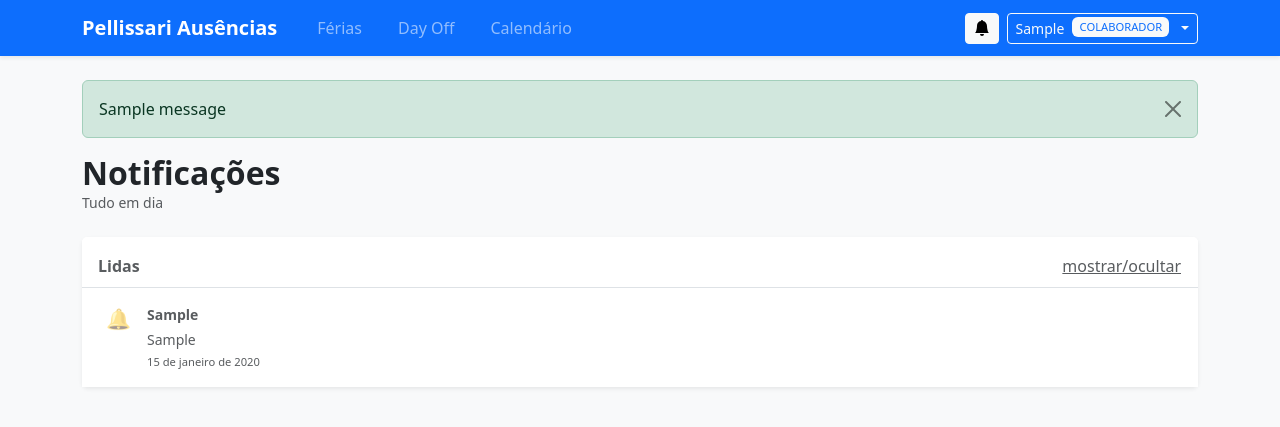
After one commit to vitorsilva1996/pellissari-ausencias, a Flask app: page /notificacoes/ in a window 1280 px wide. The commit adds this page. Shown: the top 427 px of the page. Run offline with Flask 3, Linux system fonts and the light colour scheme; a user stored in the database is signed in; tables that the repository leaves empty hold one stand-in row (values such as "Sample post"); one stand-in notice (Sample message) is shown.

Commit message:
feat: navbar completa com notificações e menu por perfil

```diff
--- a/app/notificacoes/routes.py
+++ b/app/notificacoes/routes.py
@@ -0,0 +1,77 @@
+from flask import render_template, redirect, url_for, flash, request
+from flask_login import login_required, current_user
+
+from app.notificacoes import notificacoes
+from app.models import Notificacao
+from app import db
+
+_TIPOS_LABEL = {
+    'ferias_solicitada':      'Férias solicitadas',
+    'ferias_aprovada_gestor': 'Férias aprovadas pelo gestor',
+    'ferias_aguardando_rh':   'Férias aguardando RH',
+    'ferias_aprovada':        'Férias aprovadas',
+    'ferias_reprovada':       'Férias reprovadas',
+    'ferias_cancelada':       'Férias canceladas',
+    'dayoff_solicitado':      'Day off solicitado',
+    'dayoff_aprovado':        'Day off aprovado',
+    'dayoff_reprovado':       'Day off reprovado',
+    'dayoff_cancelado':       'Day off cancelado',
+}
+
+_TIPOS_ICONE = {
+    'ferias_solicitada':      '🏖',
+    'ferias_aprovada_gestor': '✅',
+    'ferias_aguardando_rh':   '⏳',
+    'ferias_aprovada':        '✅',
+    'ferias_reprovada':       '❌',
+    'ferias_cancelada':       '🚫',
+    'dayoff_solicitado':      '☀️',
+    'dayoff_aprovado':        '✅',
+    'dayoff_reprovado':       '❌',
+    'dayoff_cancelado':       '🚫',
+}
+
+
+@notificacoes.route('/')
+@login_required
+def index():
+    todas = (
+        Notificacao.query
+        .filter_by(colaborador_id=current_user.id)
+        .order_by(Notificacao.criado_em.desc())
+        .all()
+    )
+    nao_lidas = [n for n in todas if not n.lida]
+    lidas = [n for n in todas if n.lida]
+
+    return render_template(
+        'notificacoes/index.html',
+        nao_lidas=nao_lidas,
+        lidas=lidas,
+        labels=_TIPOS_LABEL,
+        icones=_TIPOS_ICONE,
+    )
+
+
+@notificacoes.route('/<int:id>/marcar-lida', methods=['POST'])
+@login_required
+def marcar_lida(id):
+    n = Notificacao.query.filter_by(
+        id=id, colaborador_id=current_user.id
+    ).first_or_404()
+    n.lida = 1
+    db.session.commit()
+    # Volta para a página anterior se for seguro, caso contrário lista de notificações
+    next_url = request.referrer
+    return redirect(next_url or url_for('notificacoes.index'))
+
+
+@notificacoes.route('/marcar-todas-lidas', methods=['POST'])
+@login_required
+def marcar_todas_lidas():
+    Notificacao.query.filter_by(
+        colaborador_id=current_user.id, lida=0
+    ).update({'lida': 1})
+    db.session.commit()
+    flash('Todas as notificações foram marcadas como lidas.', 'success')
+    return redirect(url_for('notificacoes.index'))
--- a/app/templates/base.html
+++ b/app/templates/base.html
@@ -5,19 +5,140 @@
     <meta name="viewport" content="width=device-width, initial-scale=1.0">
     <title>{% block title %}Sistema de Ausências{% endblock %} — Pellissari</title>
     <link href="https://cdn.jsdelivr.net/npm/bootstrap@5.3.3/dist/css/bootstrap.min.css" rel="stylesheet">
+    <style>
+      /* Garante que o active fique bem visível no tema escuro */
+      .navbar-dark .navbar-nav .nav-link.active {
+        color: #fff !important;
+        font-weight: 600;
+        background: rgba(255,255,255,.12);
+        border-radius: .375rem;
+      }
+      .navbar-dark .navbar-nav .nav-link:hover:not(.active) {
+        color: rgba(255,255,255,.85) !important;
+      }
+      /* Badge de notificação */
+      .notif-btn { position: relative; }
+      .notif-badge {
+        position: absolute;
+        top: -4px;
+        right: -4px;
+        min-width: 18px;
+        height: 18px;
+        font-size: .65rem;
+        line-height: 18px;
+        text-align: center;
+        border-radius: 9px;
+        padding: 0 4px;
+      }
+    </style>
 </head>
 <body class="bg-light">
 
 {% if current_user.is_authenticated %}
-<nav class="navbar navbar-expand-lg navbar-dark bg-primary">
-    <div class="container">
-        <a class="navbar-brand fw-semibold" href="{{ url_for('painel.index') }}">Pellissari Ausências</a>
-        <div class="ms-auto d-flex align-items-center gap-3">
-            <span class="text-white-50 small">{{ current_user.funcao }}</span>
-            <span class="text-white fw-semibold">{{ current_user.nome }}</span>
-            <a href="{{ url_for('auth.logout') }}" class="btn btn-outline-light btn-sm">Sair</a>
+<nav class="navbar navbar-expand-lg navbar-dark bg-primary sticky-top shadow-sm">
+  <div class="container">
+
+    {# ── Marca ── #}
+    <a class="navbar-brand fw-bold me-4" href="{{ url_for('painel.index') }}">
+      Pellissari Ausências
+    </a>
+
+    {# ── Botão hamburguer (mobile) ── #}
+    <button class="navbar-toggler border-0" type="button"
+            data-bs-toggle="collapse" data-bs-target="#navMain"
+            aria-controls="navMain" aria-expanded="false" aria-label="Menu">
+      <span class="navbar-toggler-icon"></span>
+    </button>
+
+    <div class="collapse navbar-collapse" id="navMain">
+
+      {# ── Links principais ── #}
+      <ul class="navbar-nav me-auto mb-2 mb-lg-0 gap-1">
+
+        {% if current_user.perfil in ('gestor', 'rh', 'diretoria') %}
+        <li class="nav-item">
+          <a class="nav-link px-3 {% if request.blueprint == 'painel' %}active{% endif %}"
+             href="{{ url_for('painel.index') }}">Painel</a>
+        </li>
+        {% endif %}
+
+        <li class="nav-item">
+          <a class="nav-link px-3 {% if request.blueprint == 'ferias' %}active{% endif %}"
+             href="{{ url_for('ferias.index') }}">Férias</a>
+        </li>
+
+        <li class="nav-item">
+          <a class="nav-link px-3 {% if request.blueprint == 'dayoff' %}active{% endif %}"
+             href="{{ url_for('dayoff.index') }}">Day Off</a>
+        </li>
+
+        <li class="nav-item">
+          <a class="nav-link px-3 {% if request.blueprint == 'calendario' %}active{% endif %}"
+             href="{{ url_for('calendario.index') }}">Calendário</a>
+        </li>
+
+        {% if current_user.perfil in ('rh', 'diretoria') %}
+        <li class="nav-item">
+          <a class="nav-link px-3 {% if request.blueprint == 'colaboradores' %}active{% endif %}"
+             href="{{ url_for('colaboradores.index') }}">Colaboradores</a>
+        </li>
+        {% endif %}
+
+      </ul>
+
+      {# ── Direita: notificações + usuário ── #}
+      <div class="d-flex align-items-center gap-2 mt-2 mt-lg-0">
+
+        {# Sino de notificações #}
+        <a href="{{ url_for('notificacoes.index') }}"
+           class="btn btn-outline-light btn-sm notif-btn {% if request.blueprint == 'notificacoes' %}active{% endif %}"
+           title="Notificações">
+          <svg xmlns="http://www.w3.org/2000/svg" width="16" height="16" fill="currentColor"
+               viewBox="0 0 16 16" style="vertical-align:-.15em">
+            <path d="M8 16a2 2 0 0 0 2-2H6a2 2 0 0 0 2 2zm.995-14.901a1 1 0 1 0-1.99 0A5.002 5.002 0 0 0 3 6c0 1.098-.5 6-2 7h14c-1.5-1-2-5.902-2-7 0-2.42-1.72-4.44-4.005-4.901z"/>
+          </svg>
+          {% if notificacoes_nao_lidas > 0 %}
+          <span class="notif-badge bg-danger text-white">
+            {{ notificacoes_nao_lidas if notificacoes_nao_lidas < 100 else '99+' }}
+          </span>
+          {% endif %}
+        </a>
+
+        {# Dropdown do usuário #}
+        <div class="dropdown">
+          <button class="btn btn-outline-light btn-sm dropdown-toggle d-flex align-items-center gap-2"
+                  type="button" data-bs-toggle="dropdown" aria-expanded="false">
+            <span class="d-none d-sm-inline">{{ current_user.nome.split()[0] }}</span>
+            <span class="badge bg-light fw-normal"
+                  style="color:#0d6efd;font-size:.7rem">
+              {{ current_user.perfil | upper }}
+            </span>
+          </button>
+          <ul class="dropdown-menu dropdown-menu-end shadow-sm border-0">
+            <li>
+              <div class="dropdown-header lh-sm">
+                <div class="fw-semibold">{{ current_user.nome }}</div>
+                <div class="text-muted small fw-normal">{{ current_user.funcao }}</div>
+              </div>
+            </li>
+            <li><hr class="dropdown-divider my-1"></li>
+            <li>
+              <a class="dropdown-item small" href="{{ url_for('colaboradores.perfil', id=current_user.id) }}">
+                Meu perfil
+              </a>
+            </li>
+            <li><hr class="dropdown-divider my-1"></li>
+            <li>
+              <a class="dropdown-item small text-danger" href="{{ url_for('auth.logout') }}">
+                Sair
+              </a>
+            </li>
+          </ul>
         </div>
+
+      </div>
     </div>
+  </div>
 </nav>
 {% endif %}
 
@@ -26,7 +147,7 @@
         {% if messages %}
             {% for category, message in messages %}
                 <div class="alert alert-{{ category }} alert-dismissible fade show" role="alert">
-                    {{ message }}
+                    {{ message | safe }}
                     <button type="button" class="btn-close" data-bs-dismiss="alert" aria-label="Fechar"></button>
                 </div>
             {% endfor %}
--- /dev/null
+++ b/app/templates/notificacoes/index.html
@@ -0,0 +1,102 @@
+{% extends 'base.html' %}
+
+{% block title %}Notificações{% endblock %}
+
+{% block content %}
+<div class="d-flex justify-content-between align-items-center mb-4">
+    <div>
+        <h2 class="fw-bold mb-0">Notificações</h2>
+        {% if nao_lidas %}
+        <p class="text-muted small mb-0">{{ nao_lidas|length }} não lida(s)</p>
+        {% else %}
+        <p class="text-muted small mb-0">Tudo em dia</p>
+        {% endif %}
+    </div>
+    {% if nao_lidas %}
+    <form method="POST" action="{{ url_for('notificacoes.marcar_todas_lidas') }}">
+        <button type="submit" class="btn btn-outline-secondary btn-sm">
+            Marcar todas como lidas
+        </button>
+    </form>
+    {% endif %}
+</div>
+
+{# ── Não lidas ── #}
+{% if nao_lidas %}
+<div class="card border-0 shadow-sm mb-4">
+    <div class="card-header bg-white border-bottom pt-3 pb-2">
+        <h6 class="fw-bold mb-0 text-primary">
+            Não lidas
+            <span class="badge bg-primary ms-1">{{ nao_lidas|length }}</span>
+        </h6>
+    </div>
+    <div class="list-group list-group-flush">
+        {% for n in nao_lidas %}
+        <div class="list-group-item list-group-item-action px-4 py-3 bg-primary bg-opacity-10 border-start border-4 border-primary">
+            <div class="d-flex justify-content-between align-items-start gap-3">
+                <div class="d-flex gap-3 align-items-start flex-grow-1">
+                    <span class="fs-5 flex-shrink-0">{{ icones.get(n.tipo, '🔔') }}</span>
+                    <div>
+                        <div class="fw-semibold small">{{ labels.get(n.tipo, n.tipo) }}</div>
+                        <div class="text-muted small mt-1">{{ n.mensagem }}</div>
+                        <div class="text-muted" style="font-size:.7rem;margin-top:4px">
+                            {{ n.criado_em | data_br }}
+                        </div>
+                    </div>
+                </div>
+                <form method="POST"
+                      action="{{ url_for('notificacoes.marcar_lida', id=n.id) }}"
+                      class="flex-shrink-0">
+                    <button type="submit"
+                            class="btn btn-xs btn-outline-secondary"
+                            style="font-size:.7rem;padding:2px 8px;white-space:nowrap"
+                            title="Marcar como lida">
+                        ✓ Lida
+                    </button>
+                </form>
+            </div>
+        </div>
+        {% endfor %}
+    </div>
+</div>
+{% endif %}
+
+{# ── Lidas ── #}
+{% if lidas %}
+<div class="card border-0 shadow-sm">
+    <div class="card-header bg-white border-bottom pt-3 pb-2 d-flex justify-content-between align-items-center">
+        <h6 class="fw-bold mb-0 text-muted">Lidas</h6>
+        <button class="btn btn-xs btn-link text-muted p-0 small"
+                data-bs-toggle="collapse" data-bs-target="#lidas-list">
+            mostrar/ocultar
+        </button>
+    </div>
+    <div id="lidas-list" class="collapse {% if not nao_lidas %}show{% endif %}">
+        <div class="list-group list-group-flush">
+            {% for n in lidas %}
+            <div class="list-group-item px-4 py-3">
+                <div class="d-flex gap-3 align-items-start">
+                    <span class="fs-5 flex-shrink-0 opacity-50">{{ icones.get(n.tipo, '🔔') }}</span>
+                    <div>
+                        <div class="small text-muted fw-semibold">{{ labels.get(n.tipo, n.tipo) }}</div>
+                        <div class="text-muted small mt-1">{{ n.mensagem }}</div>
+                        <div class="text-muted" style="font-size:.7rem;margin-top:4px">
+                            {{ n.criado_em | data_br }}
+                        </div>
+                    </div>
+                </div>
+            </div>
+            {% endfor %}
+        </div>
+    </div>
+</div>
+{% endif %}
+
+{% if not nao_lidas and not lidas %}
+<div class="text-center py-5">
+    <div class="fs-1 mb-3">🔔</div>
+    <p class="text-muted">Nenhuma notificação por enquanto.</p>
+</div>
+{% endif %}
+
+{% endblock %}
```
Also changed, not shown: app/__init__.py (+24 -0 lines), app/colaboradores/routes.py (+9 -4 lines), app/templates/painel/index.html (+17 -8 lines).
